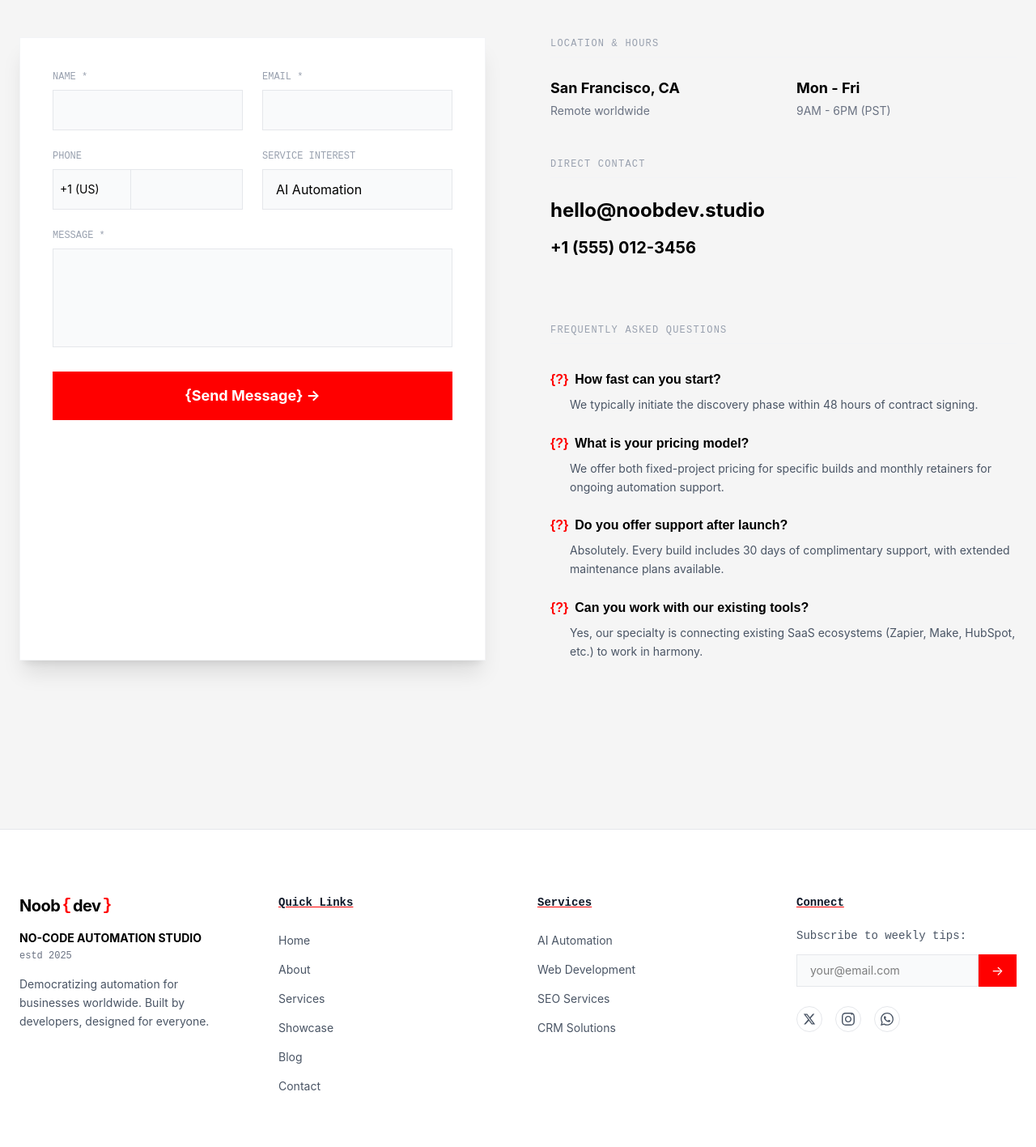
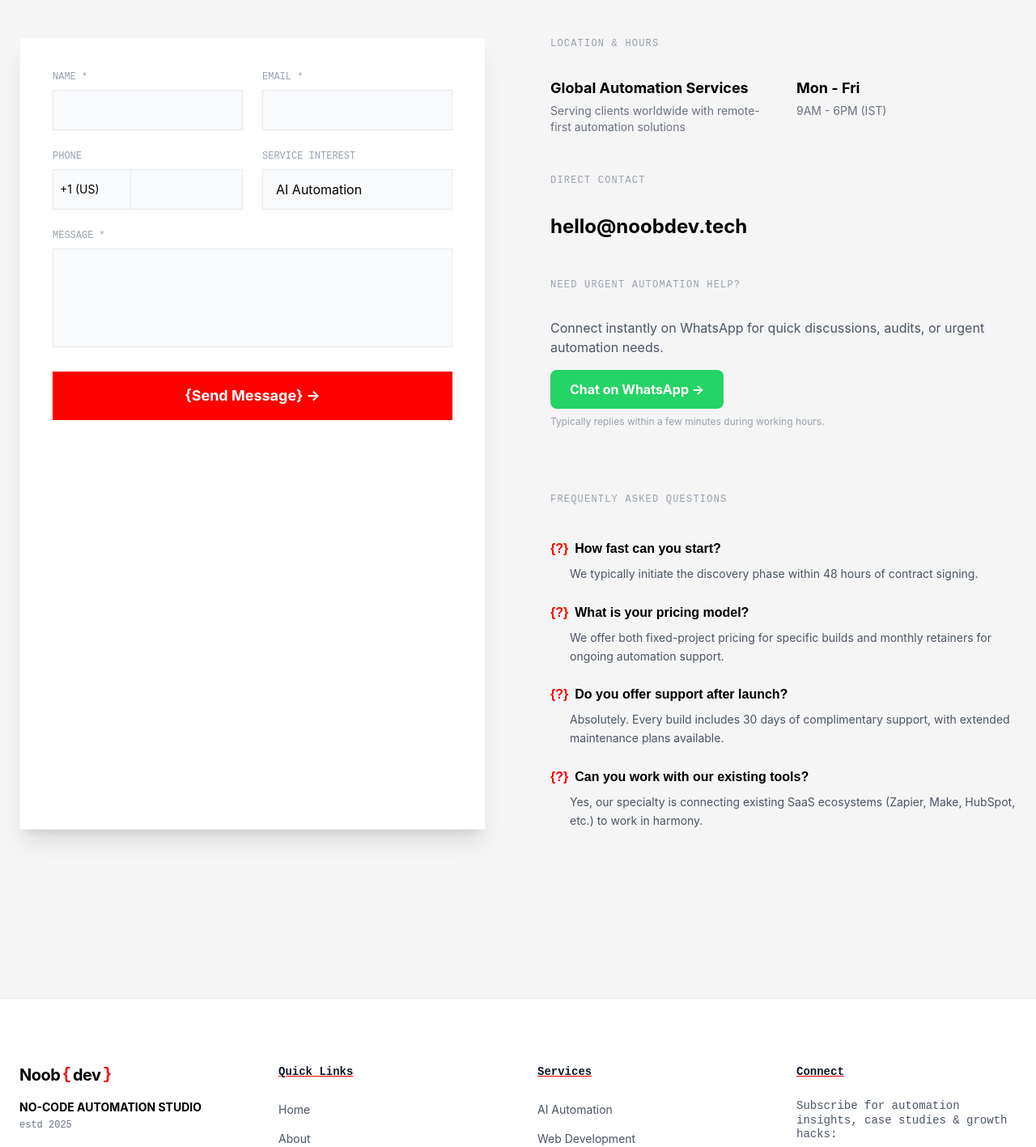
Before and after one commit to noobsoldev/NoobDev-Technologies-, a React (Vite) app: page /contact in a window 1280 px wide. Shown: the part 320-1737 px from the top of the page at 81% size. Built offline with nearby package versions, Linux system fonts and the light colour scheme.

Commit message:
feat(footer): implement newsletter subscription and contact details
Integrates a functional newsletter subscription form using Formspree in the footer. Updates contact information and location details in both the footer and contact page to reflect a more global and remote-first service offering.

```diff
--- a/components/Layout.tsx
+++ b/components/Layout.tsx
@@ -109,7 +109,35 @@ export const Navbar = () => {
 
 export const Footer = () => {
   const [modalContent, setModalContent] = useState<{ title: string; content: React.ReactNode } | null>(null);
+  const [newsletterState, setNewsletterState] = useState<'idle' | 'submitting' | 'success'>('idle');
   const navigate = useNavigate();
+
+  const handleNewsletterSubmit = async (e: React.FormEvent<HTMLFormElement>) => {
+    e.preventDefault();
+    setNewsletterState('submitting');
+
+    const form = e.currentTarget;
+    const data = new FormData(form);
+
+    try {
+      const response = await fetch("https://formspree.io/f/mgollgzq", {
+        method: "POST",
+        body: data,
+        headers: {
+            'Accept': 'application/json'
+        }
+      });
+
+      if (response.ok) {
+        setNewsletterState('success');
+        form.reset();
+      } else {
+        setNewsletterState('idle');
+      }
+    } catch (error) {
+      setNewsletterState('idle');
+    }
+  };
 
   const openModal = (type: 'privacy' | 'terms' | 'cookies') => {
     const contentMap = {
@@ -234,18 +262,30 @@ export const Footer = () => {
           <div>
             <h3 className="font-bold text-gray-900 mb-6 font-mono text-sm underline decoration-[#FF0000]">Connect</h3>
             <div className="mb-6">
-              <p className="text-sm text-gray-600 mb-4 font-mono leading-none">Subscribe to weekly tips:</p>
-              <div className="flex">
+              {newsletterState === 'success' ? (
+                <p className="text-sm text-gray-900 font-bold">Thanks for subscribing! You’ll hear from us soon 🚀</p>
+              ) : (
+                <>
+                  <p className="text-sm text-gray-600 mb-4 font-mono leading-tight">Subscribe for automation insights, case studies & growth hacks:</p>
+                  <form onSubmit={handleNewsletterSubmit} className="flex">
                     <input
+                      required
+                      name="email"
                       type="email"
                       placeholder="your@email.com"
                       aria-label="Email address for newsletter"
                       className="bg-gray-50 border border-gray-200 px-4 py-2 text-sm w-full focus:outline-none focus:border-[#FF0000]"
                     />
-                <button aria-label="Subscribe" className="bg-[#FF0000] text-white px-4 py-2 hover:bg-black transition-colors">
+                    <button
+                      disabled={newsletterState === 'submitting'}
+                      aria-label="Subscribe"
+                      className="bg-[#FF0000] text-white px-4 py-2 hover:bg-black transition-colors disabled:bg-gray-400"
+                    >
                       →
                     </button>
-              </div>
+                  </form>
+                </>
+              )}
             </div>
             <div className="flex space-x-4">
               <a href="https://x.com/noobdevtech" target="_blank" rel="noopener noreferrer" title="X (Twitter)" aria-label="X (Twitter)" className="w-8 h-8 rounded-full border border-gray-200 flex items-center justify-center text-gray-600 hover:border-[#FF0000] hover:text-[#FF0000] transition-all">
--- a/pages/Contact.tsx
+++ b/pages/Contact.tsx
@@ -131,21 +131,35 @@ export const Contact = () => {
                 <h4 className="text-xs font-mono text-gray-400 uppercase tracking-widest mb-6 border-b border-gray-100 pb-2">Location & Hours</h4>
                 <div className="grid grid-cols-1 md:grid-cols-2 gap-8">
                   <div>
-                    <p className="font-bold text-lg mb-1">San Francisco, CA</p>
-                    <p className="text-gray-500 text-sm">Remote worldwide</p>
+                    <p className="font-bold text-lg mb-1">Global Automation Services</p>
+                    <p className="text-gray-500 text-sm">Serving clients worldwide with remote-first automation solutions</p>
                   </div>
                   <div>
                     <p className="font-bold text-lg mb-1">Mon - Fri</p>
-                    <p className="text-gray-500 text-sm">9AM - 6PM (PST)</p>
+                    <p className="text-gray-500 text-sm">9AM - 6PM (IST)</p>
                   </div>
                 </div>
               </div>
+
               <div>
                 <h4 className="text-xs font-mono text-gray-400 uppercase tracking-widest mb-6 border-b border-gray-100 pb-2">Direct Contact</h4>
                 <div className="space-y-4">
-                  <a href="mailto:hello@noobdev.studio" className="block font-bold text-2xl hover:text-[#FF0000] transition-colors">hello@noobdev.studio</a>
-                  <p className="text-xl font-bold">+1 (555) 012-3456</p>
+                  <a href="mailto:hello@noobdev.tech" className="block font-bold text-2xl hover:text-[#FF0000] transition-colors">hello@noobdev.tech</a>
                 </div>
+              </div>
+
+              <div>
+                <h4 className="text-xs font-mono text-gray-400 uppercase tracking-widest mb-6 border-b border-gray-100 pb-2">Need urgent automation help?</h4>
+                <p className="text-gray-600 mb-4">Connect instantly on WhatsApp for quick discussions, audits, or urgent automation needs.</p>
+                <a
+                  href="https://wa.me/919717358684"
+                  target="_blank"
+                  rel="noopener noreferrer"
+                  className="inline-block bg-[#25D366] text-white px-6 py-3 font-bold rounded-lg hover:bg-[#128C7E] transition-colors mb-2"
+                >
+                  Chat on WhatsApp →
+                </a>
+                <p className="text-xs text-gray-400">Typically replies within a few minutes during working hours.</p>
               </div>
             </div>
 
```
Lines whose indentation alone changed are shown as unchanged.
